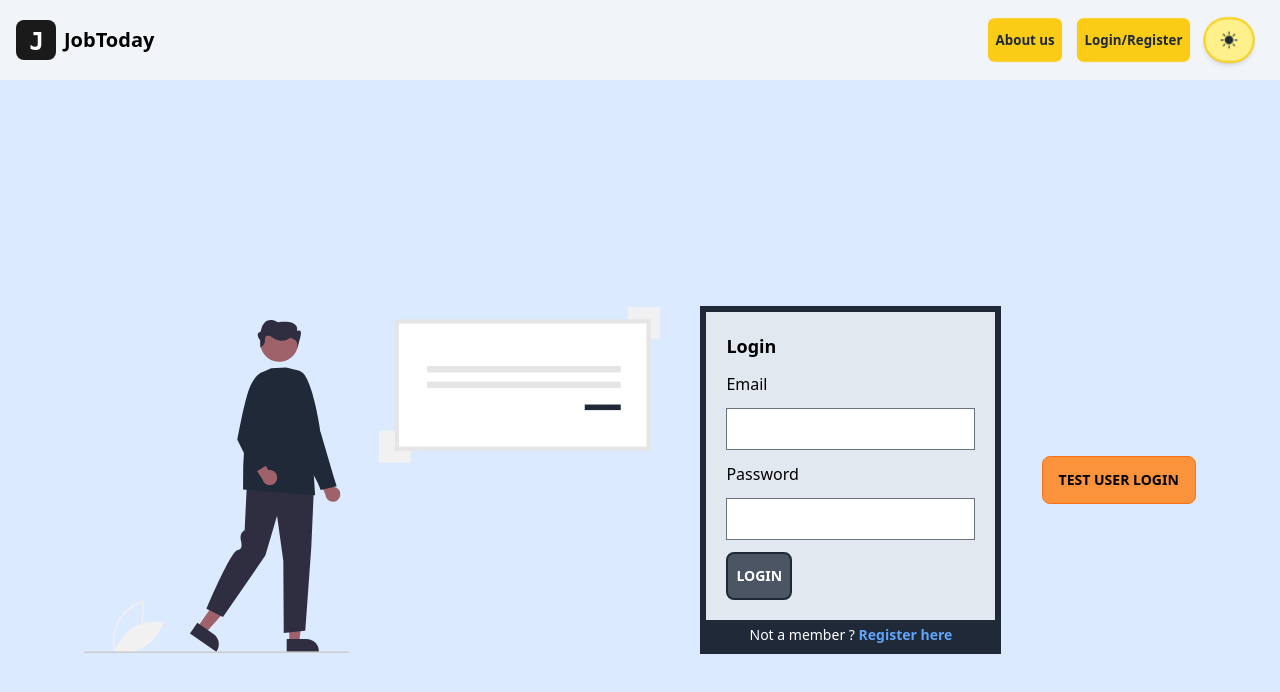
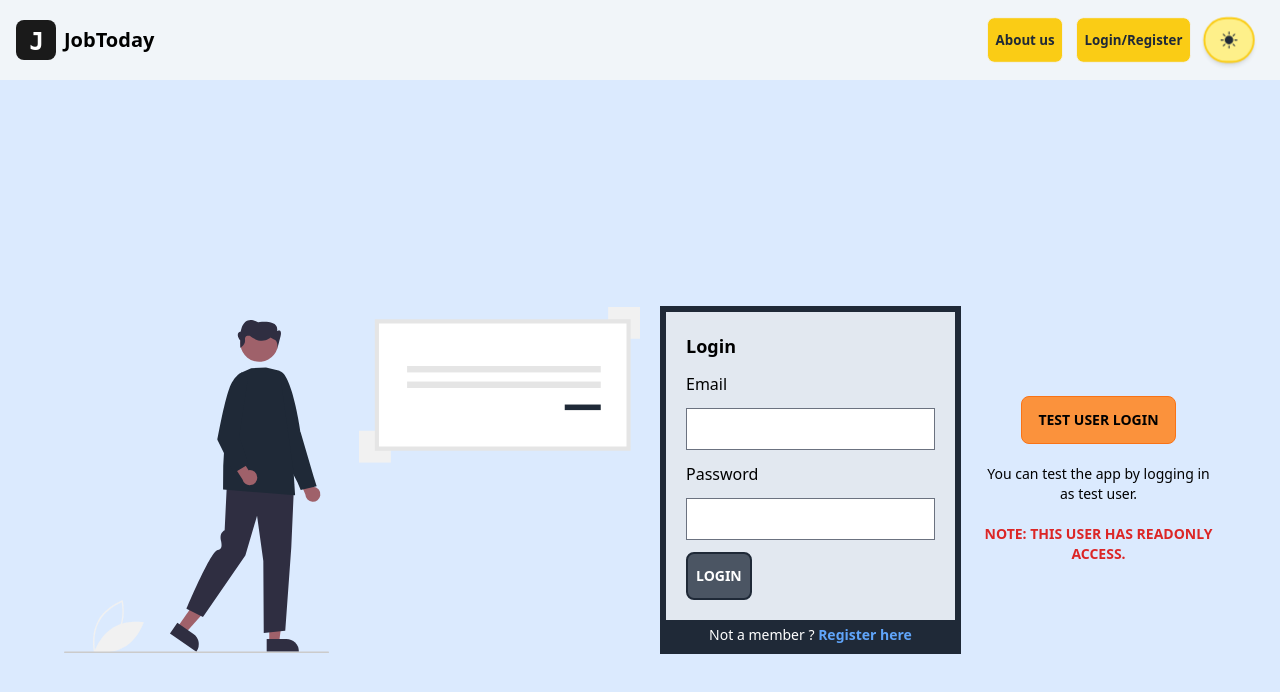
Before and after one commit to varunteja007006/JobToday-ReactJS, a React (Vite) app: page /register in a window 1280 px wide. Shown: the top 692 px of the page. Built offline with nearby package versions, Linux system fonts and the light colour scheme.

Commit message:
Updated Login page

```diff
--- a/src/pages/Registerpage.jsx
+++ b/src/pages/Registerpage.jsx
@@ -146,7 +146,7 @@ function Registerpage() {
       </span>
 
       {/* Test user login button */}
-      <div className={`${login ? "visible" : "invisible"}`}>
+      <div className={`${login ? "visible" : "invisible"} text-center`}>
         <form>
           <button
             onClick={(e) => {
@@ -160,6 +160,12 @@ function Registerpage() {
           >
             Test User Login
           </button>
+          <p className=" text-sm mt-5">
+            You can test the app by logging in as test user.
+          </p>
+          <p className=" text-sm mt-5 text-red-600 font-bold">
+            NOTE: THIS USER HAS READONLY ACCESS.
+          </p>
         </form>
       </div>
     </div>
```
